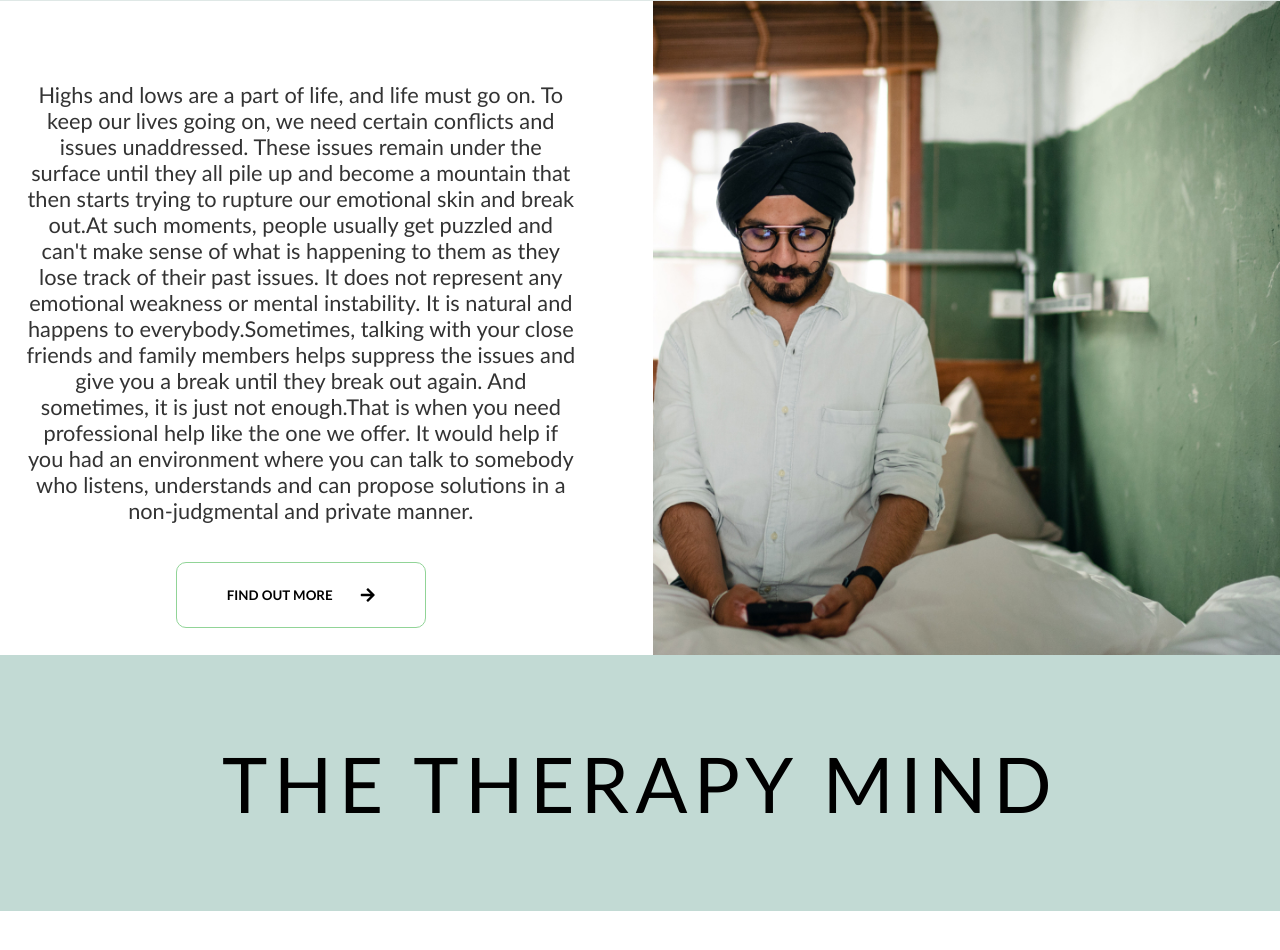
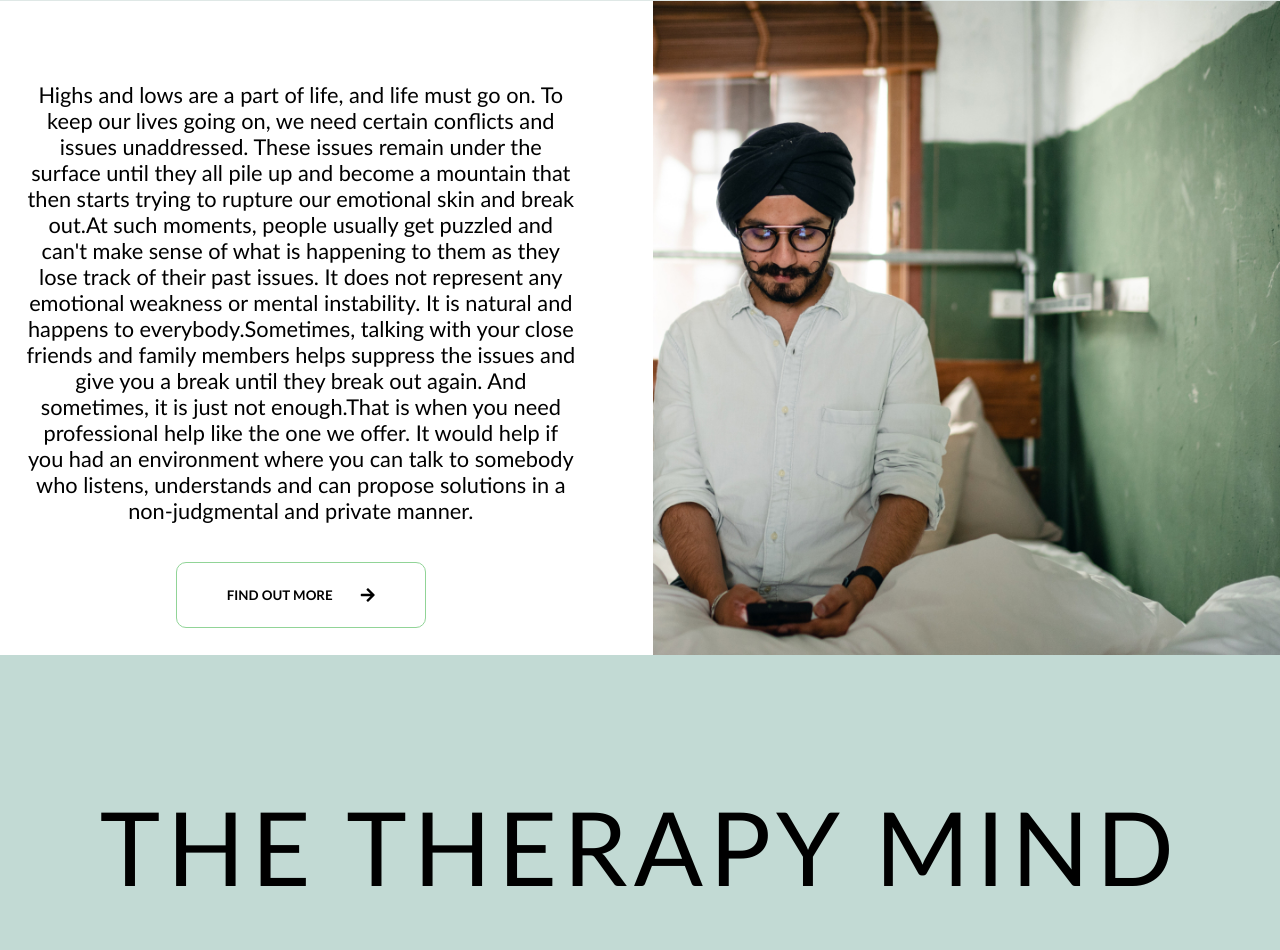
Before and after one commit to codegode23/therapyMind, a plain HTML site: page index.html in a window 1280 px wide. Shown: the part 3311-4261 px from the top of the page. Before the commit the page ends 4222 px from the top, so only its background shows below. Drawn offline with Linux system fonts and the light colour scheme; a web font is replaced by a local one.

Commit message:
Footer height has been increased
text color for the p tag has been updated to black

```diff
--- a/style.css
+++ b/style.css
@@ -482,7 +482,7 @@ nav .contact-us:hover{
 .philo-container1 .philo-info p{
     font-size: 1.7vw;
     font-weight: 100;
-    color: #333;
+    color: #000;
     margin-top: 5%;
 }
 
@@ -512,7 +512,7 @@ nav .contact-us:hover{
 .philo-container2 .philo-info p{
     font-size: 1.7vw;
     font-weight: 100;
-    color: #333;
+    color: #000;
     margin-top: 10%;
 }
 
@@ -582,7 +582,7 @@ nav .contact-us:hover{
 
 footer{
     width: 100%;
-    height: 20vw;
+    height: 30vw;
     background: #C2DAD4;
     display: flex;
     justify-content: center;
@@ -591,6 +591,7 @@ footer{
 
 footer h1{
     letter-spacing: .5vw;
-    font-size: 6vw;
-    font-weight: 100;
+    font-size: 8vw;
+    font-weight: 200;
+    color: #000;
 }
```
